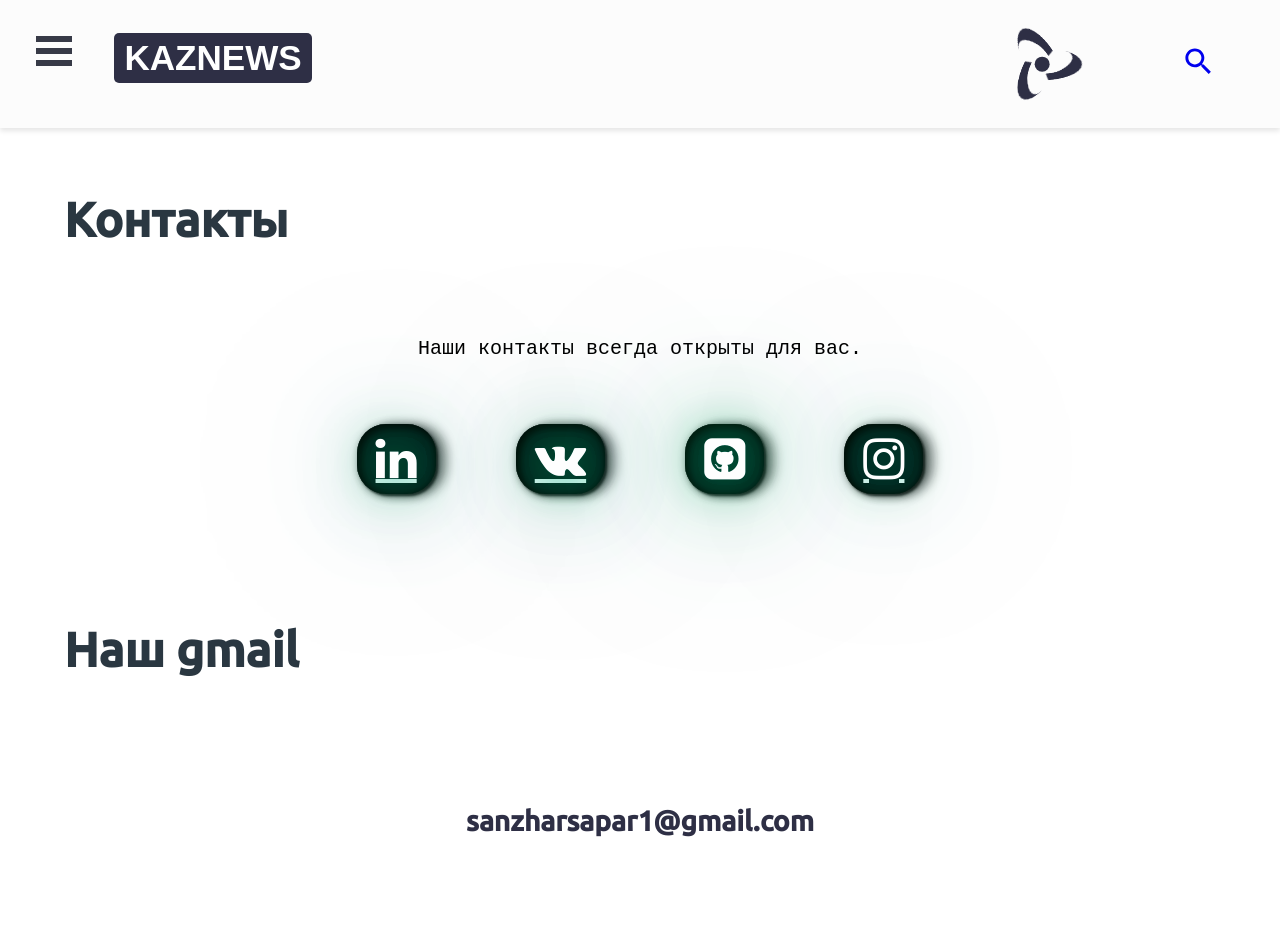
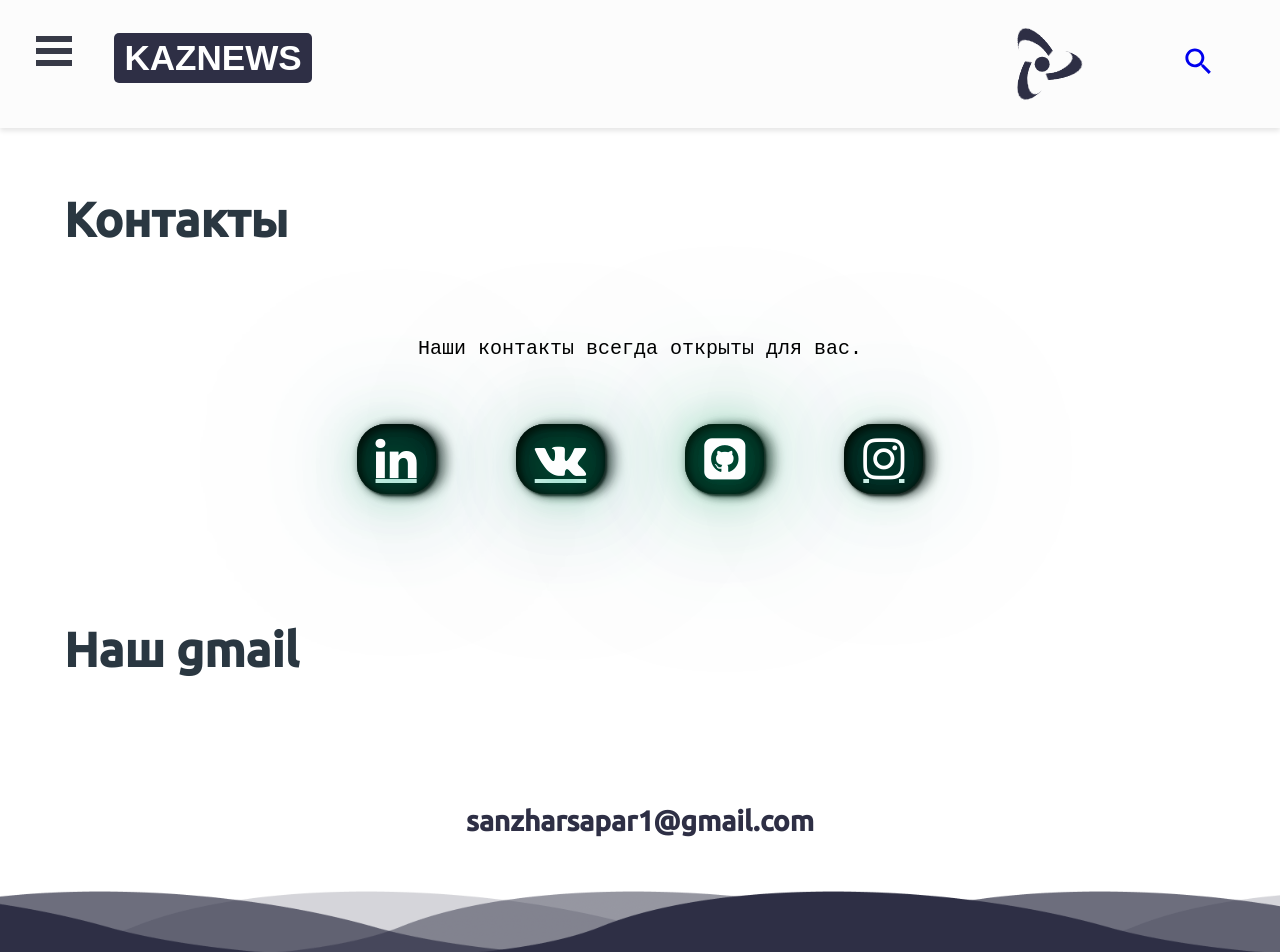
Before and after one commit to sanzharsp/KaznewsFrontent, a React (Create React App) app: page /contact in a window 1280 px wide. Shown: the top 952 px of the page. Built offline with nearby package versions, Linux system fonts and the light colour scheme.

Commit message:
base url refresh

```diff
--- a/src/components/ContactPage/ContactPage.css
+++ b/src/components/ContactPage/ContactPage.css
@@ -4,6 +4,9 @@
 	bottom: 0;
 	width: 100%;
 
+}
+.padding_contact{
+  padding-bottom:20%;
 }
 .banka {
     padding: 5%;
@@ -43,11 +46,18 @@
       filter: hue-rotate(360deg);
     }
   }
+  @media screen and (min-width: 780px) {
 
+    .padding_contact{
+      padding-bottom: 0%;
+    }
+
+  }
   @media screen and (max-width: 748px) {
     #SocialNetwork {
         font-size: 2em;
     }
+
 
   }
   @media screen and (max-width: 560px) {
--- a/src/components/ContactPage/ContactPage.jsx
+++ b/src/components/ContactPage/ContactPage.jsx
@@ -31,7 +31,7 @@ const ContactPage = () => {
 
 
       </div>
-      <div className="container_about">
+      <div className="container_about padding_contact">
       <h3 style={{textAlign: 'center'}} >{url.gmail}</h3>
 
 
--- a/src/components/backend-server-url.js
+++ b/src/components/backend-server-url.js
@@ -1,7 +1,7 @@
 /*хранилище url Django backend */
     const url={
 
-        "baseUrl":"http://127.0.0.1:8000",/* базовый url */
+        "baseUrl":"https://kaznews.pythonanywhere.com",/* базовый url */
         "url_get_data":"/api/v1/news/get/content/",/*загрузка по id */
         "lates_news":"/api/v1/news/get/last_news",/*Последние новости*/
         "main_news":"/api/v1/news/get/main_news",
```
